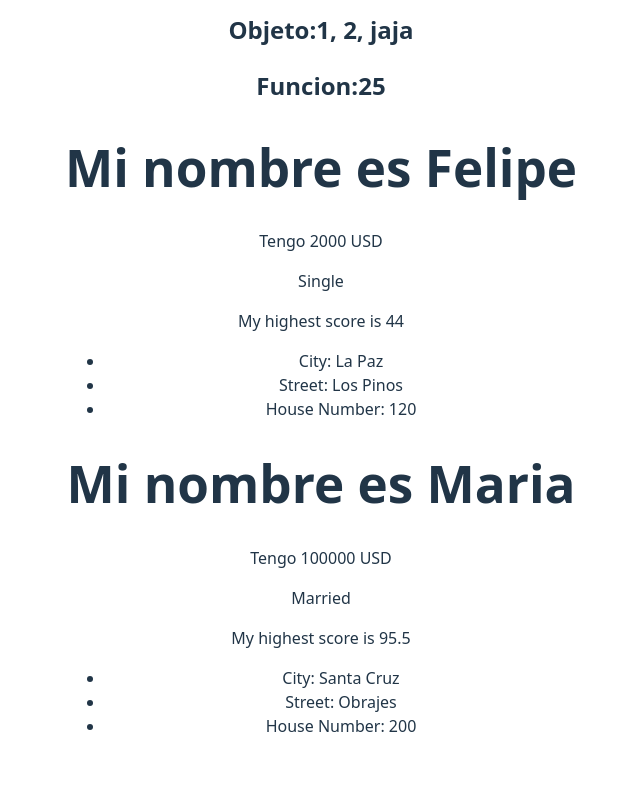
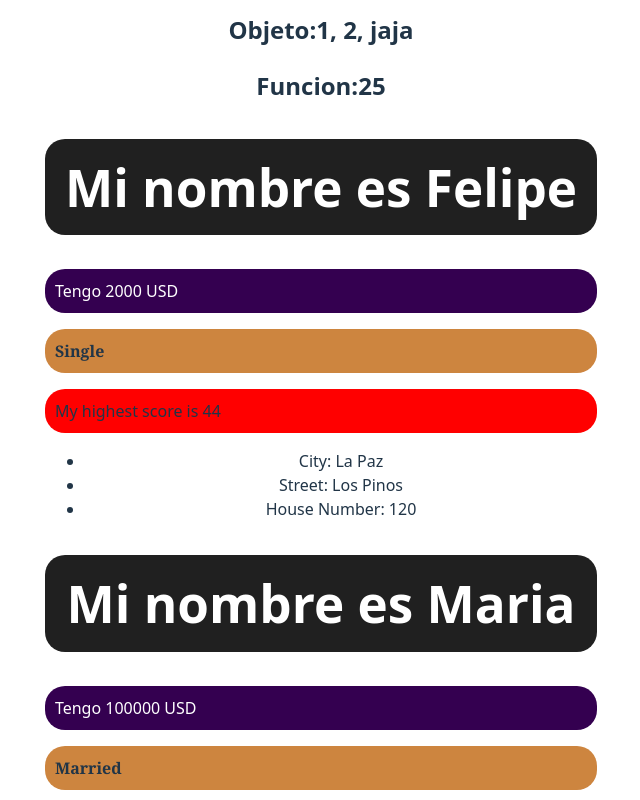
Before and after one commit to 8ima8/ReactPractice, a React (Vite) app in the folder react-course/: page / in a window 1280 px wide. Shown: the part 780-1580 px from the top of the page, without its empty margins (319-959 px from the left). Built offline with nearby package versions, Linux system fonts and the light colour scheme.

Commit message:
Add styles to UserCard, local css, storage css in variable, and create usecard.css

```diff
--- a/react-course/src/App.jsx
+++ b/react-course/src/App.jsx
@@ -1,6 +1,5 @@
 import { useState } from 'react'
-import reactLogo from './assets/react.svg'
-import viteLogo from '/vite.svg'
+
 import './App.css'
 import React from 'react'
 import { Post } from './components/Post'
--- a/react-course/src/components/Button.jsx
+++ b/react-course/src/components/Button.jsx
@@ -17,7 +17,3 @@ export function Button({text, name='Usuario'}) {
 Button.PropTypes = {
     text : PropTypes.string.isRequired
 }
-
-Button.defaultProps = {
-    name: 'Some User'
-}
--- a/react-course/src/components/UserCard.jsx
+++ b/react-course/src/components/UserCard.jsx
@@ -1,12 +1,33 @@
 import React from "react";
+import './post.css'
 // Aqui practicamos como envair y recibir props
 export function UserCard({name, amount, married, array, address}){
+    const nameStyles={
+        background:"#202020",
+        color:"#fff",
+        padding:"20px",
+        borderRadius:"20px"
+        }
+
+    const amountStyles={
+        backgroundColor:"#340050",
+        color:"#fff",
+        fontWeight:"revert",
+        padding:"10px",
+        borderRadius:"20px",
+        textAlign:"left",
+        paddingTop:"10px",
+
+        }
+
+    const score=(Math.max(...array))
+
     return(
         <div>
-            <h1>Mi nombre es {name}</h1>
-            <p>Tengo {amount} USD</p>
-            <p>{married ? "Married" : "Single" }</p>
-            <p> My highest score is {Math.max(...array)}</p>
+            <h1 style={nameStyles}>Mi nombre es {name}</h1>
+            <p style={amountStyles}>Tengo {amount} USD</p>
+            <p className="married">{married ? "Married" : "Single" }</p>
+            <p className={score>=51?"score-high":"score-low"} > My highest score is {score}</p>
             <ul>
                 <li>City: {address.city}</li>
                 <li>Street: {address.street}</li>
--- /dev/null
+++ b/react-course/src/components/post.css
@@ -0,0 +1,23 @@
+.married {
+    background: peru;
+    padding: 10px;
+    font-weight: bolder;
+    font-family: Georgia, 'Times New Roman', Times, serif;
+    text-align: left;
+    border-radius: 20px;
+
+}
+
+.score-high{
+    background: green;
+    border-radius: 20px;
+    text-align: left;
+    padding: 10px;
+}
+
+.score-low{
+    background: red;
+    border-radius: 20px;
+    text-align: left;
+    padding: 10px;
+}
```
